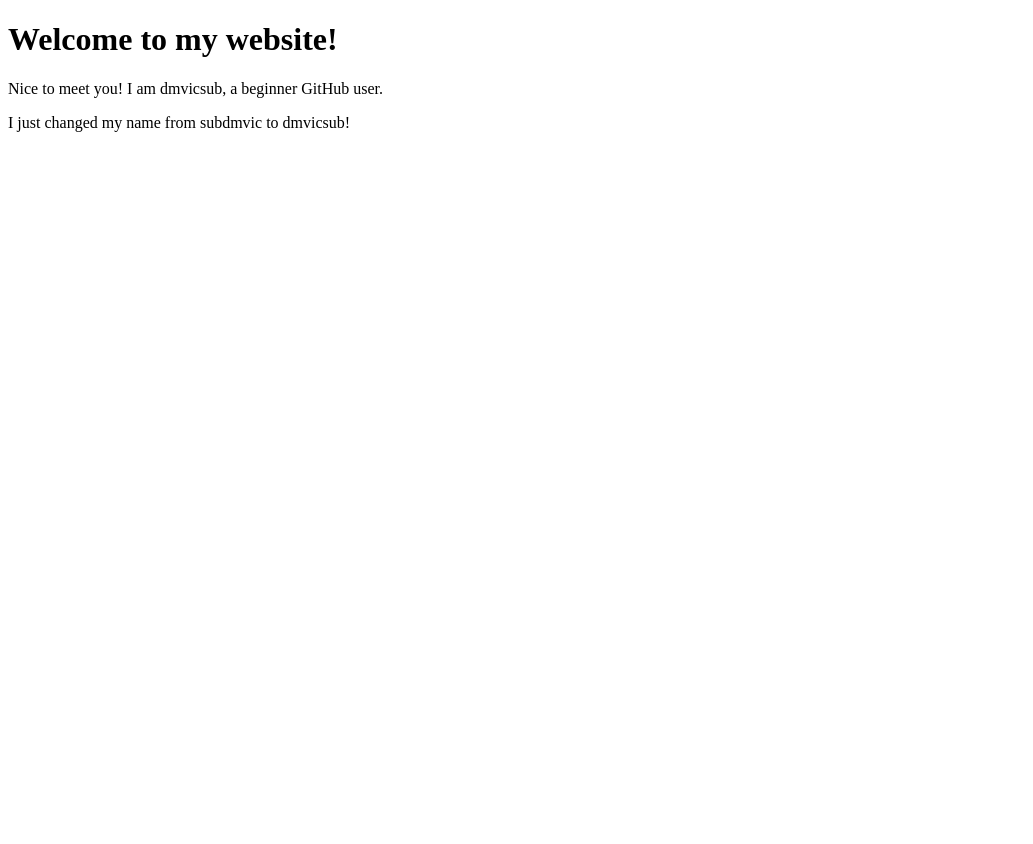
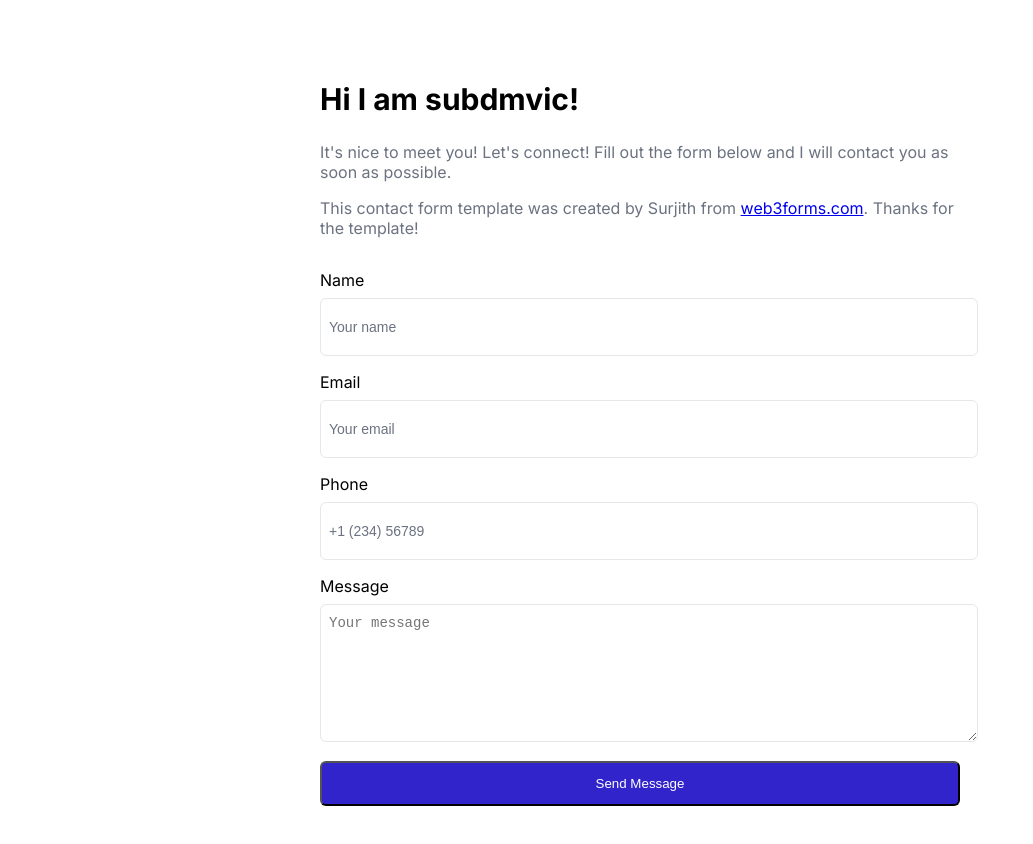
Before and after one commit to dmvicsub/dmvicsub.github.io, a plain HTML site: page index.html in a window 1280 px wide. Shown: the whole page, without its empty margins (0-1033 px from the left). Before the commit the page ends 800 px from the top, so only its background shows below. Drawn offline with Linux system fonts and the light colour scheme.

Commit message:
Update index.html

```diff
--- a/index.html
+++ b/index.html
@@ -2,13 +2,130 @@
 <html>
 
 <head>
-  <title>New dmvicsub Website</title>
+  <title>subdmvic's Website</title>
+  <style>
+    @import url('https://fonts.googleapis.com/css2?family=Inter:ital,opsz,wght@0,14..32,100..900;1,14..32,100..900&display=swap');
+
+    body {
+        font-family: Inter!important;
+    }
+
+    .contact-section {
+    width: 100%;
+    max-width: 40rem;
+    margin-left: auto;
+    margin-right: auto;
+    padding: 3rem 1rem;
+    }
+
+    .contact-intro > * + * {
+    margin-top: 1rem;
+    }
+
+    .contact-title {
+    font-size: 1.875rem;
+    line-height: 2.25rem;
+    font-weight: 700;
+    }
+
+    .contact-description {
+    color: rgb(107 114 128);
+    }
+
+    .form-group-container {
+    display: grid;
+    gap: 1rem;
+    margin-top: 2rem;
+    }
+
+    .form-group {
+    display: flex;
+    flex-direction: column;
+    }
+
+    .form-label {
+    margin-bottom: 0.5rem;
+    }
+
+    .form-input,
+    .form-textarea {
+    padding: 0.5rem;
+    border: 1px solid #e5e7eb;
+    display: flex;
+    height: 2.5rem;
+    width: 100%;
+    border-radius: 0.375rem;
+    font-size: 0.875rem;
+    line-height: 1.25rem;
+    }
+
+    .form-input::placeholder,
+    .form-textarea:focus-visible {
+    color: #6b7280;
+    }
+
+    .form-input:focus-visible,
+    .form-textarea:focus-visible {
+    outline: 2px solid #2563eb;
+    outline-offset: 2px;
+    }
+
+    .form-textarea {
+    min-height: 120px;
+    }
+
+    .form-submit {
+    width: 100%;
+    margin-top: 1.2rem;
+    background-color: #3124ca;
+    color: #fff;
+    padding: 13px 5px;
+    border-radius: 0.375rem;
+    }
+  </style>
 </head>
 
 <body>
-  <h1>Welcome to my website!</h1>
-  <p>Nice to meet you! I am dmvicsub, a beginner GitHub user.</p>
-  <p>I just changed my name from subdmvic to dmvicsub!</p>
+    <section class="contact-section">
+        <div class="contact-intro">
+        <h2 class="contact-title">Hi I am subdmvic!</h2>
+        <p class="contact-description">
+            It's nice to meet you! Let's connect! Fill out the form below and I  will contact you as soon as possible.
+        </p>
+        <p class="contact-description">
+            This contact form template was created by Surjith from <a href="https://web3forms.com">web3forms.com</a>. Thanks for the template!
+        </p>
+        </div>
+
+        <form class="contact-form" action="https://api.entrypoint.works/submit/fakeurl" method="POST">
+
+        <input type="hidden" name="access_key" value="ACCESS_KEY_WOW" />
+        <input type="hidden" name="subject" value="New Contact Form Submission from Web3Forms" />
+        <input type="hidden" name="from_name" value="My Website" />
+        <!-- More custom ization options available in the docs: https://docs.web3forms.com -->
+
+        <div class="form-group-container">
+            <div class="form-group">
+            <label for="name" class="form-label">Name</label>
+            <input id="name" name="name" class="form-input" placeholder="Your name" type="text" />
+            </div>
+            <div class="form-group">
+            <label for="email" class="form-label">Email</label>
+            <input id="email" name="email" class="form-input" placeholder="Your email" type="email" />
+            </div>
+            <div class="form-group">
+            <label for="phone" class="form-label">Phone</label>
+            <input id="phone" name="phone" class="form-input" placeholder="+1 (234) 56789" type="text" />
+            </div>
+            <div class="form-group">
+            <label for="message" class="form-label">Message</label>
+            <textarea class="form-textarea" id="message" name="message" placeholder="Your message"></textarea>
+            </div>
+        </div>
+        <button class="form-submit" type="submit">Send Message</button>
+        </form>
+
+    </section>
 </body>
 
 </html>
```
